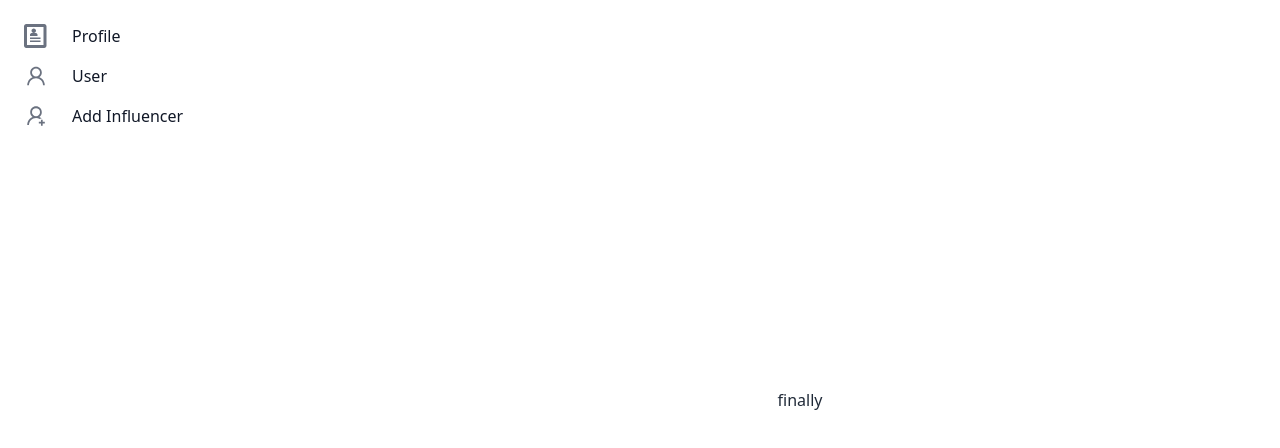
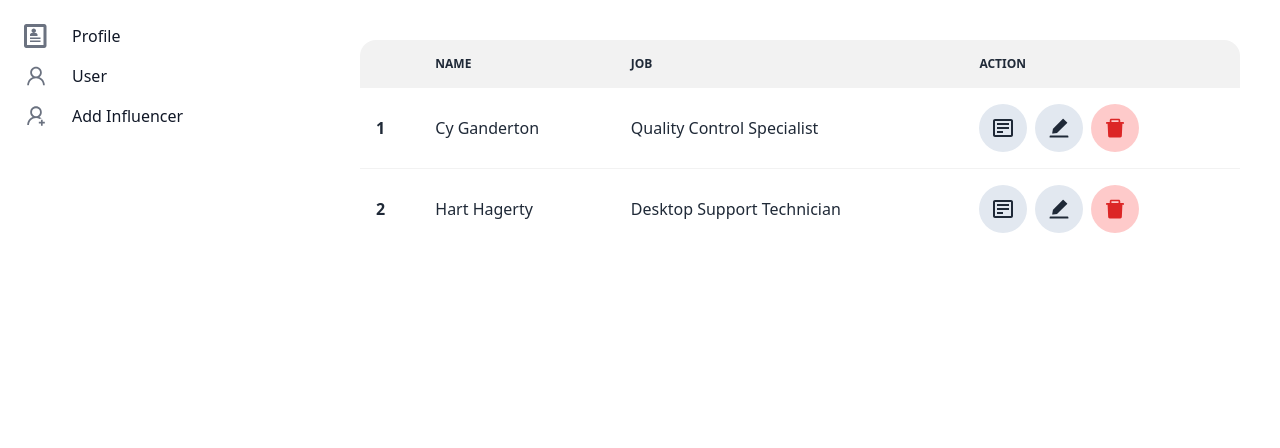
Before and after one commit to mdhasan76/Nerdlogics-Digital, a React (Create React App) app: page / in a window 1280 px wide. Shown: the top 448 px of the page. Built offline with nearby package versions, Linux system fonts and the light colour scheme.

Commit message:
Details modal

```diff
--- /dev/null
+++ b/src/components/InfluencerDetails.js
@@ -0,0 +1,22 @@
+import React from 'react';
+
+const InfluencerDetails = () => {
+    return (
+        <div>
+
+            {/* Put this part before </body> tag */}
+            <input type="checkbox" id="influencer-details" className="modal-toggle" />
+            <div className="modal modal-bottom sm:modal-middle">
+                <div className="modal-box">
+                    <h3 className="font-bold text-lg">Congratulations random Internet user!</h3>
+                    <p className="py-4">You've been selected for a chance to get one year of subscription to use Wikipedia for free!</p>
+                    <div className="modal-action">
+                        <label htmlFor="influencer-details" className="btn">Yay!</label>
+                    </div>
+                </div>
+            </div>
+        </div>
+    );
+};
+
+export default InfluencerDetails;
--- /dev/null
+++ b/src/components/InfluencerList.js
@@ -0,0 +1,51 @@
+import React from 'react';
+import { AiFillDelete, AiFillEdit } from 'react-icons/ai';
+import { BiDetail } from 'react-icons/bi'
+
+const InfluencerList = () => {
+
+
+
+    return (
+        <div className="overflow-x-auto">
+            <table className="table w-full">
+                <thead>
+                    <tr className=''>
+                        <th></th>
+                        <th>Name</th>
+                        <th>Job</th>
+                        <th>Action</th>
+                    </tr>
+                </thead>
+                <tbody>
+                    <tr>
+                        <th>1</th>
+                        <td>Cy Ganderton</td>
+                        <td>Quality Control Specialist</td>
+                        <td>
+
+                            <div className='flex items-center'>
+                            <label htmlFor="influencer-details" className='inline-block text-2xl bg-slate-200 rounded-full p-3 mr-2'><BiDetail /></label>
+                            <button className='text-2xl bg-slate-200 rounded-full p-3 mr-2'><AiFillEdit /></button>
+                            <button className='text-2xl bg-red-200 text-red-600 rounded-full p-3'><AiFillDelete /></button>
+                            </div>
+
+                        </td>
+                    </tr>
+                    <tr>
+                        <th>2</th>
+                        <td>Hart Hagerty</td>
+                        <td>Desktop Support Technician</td>
+                        <td>
+                            <button className='text-2xl bg-slate-200 rounded-full p-3 mr-2'><BiDetail /></button>
+                            <button className='text-2xl bg-slate-200 rounded-full p-3 mr-2'><AiFillEdit /></button>
+                            <button className='text-2xl bg-red-200 text-red-600 rounded-full p-3'><AiFillDelete /></button>
+                        </td>
+                    </tr>
+                </tbody>
+            </table>
+        </div>
+    );
+};
+
+export default InfluencerList;
--- a/src/layout/DashboardLayout.js
+++ b/src/layout/DashboardLayout.js
@@ -7,7 +7,7 @@ const DashboardLayout = () => {
     return (
         <div className="drawer drawer-mobile">
             <input id="my-drawer-2" type="checkbox" className="drawer-toggle" />
-            <div className="drawer-content flex flex-col items-center justify-center">
+            <div className="drawer-content p-10">
                 <Outlet />
                 <label htmlFor="my-drawer-2" className="btn btn-primary drawer-button lg:hidden">Open drawer</label>
 
--- a/src/pages/dashboard/Dashboard.js
+++ b/src/pages/dashboard/Dashboard.js
@@ -1,10 +1,15 @@
 import React from 'react';
+import InfluencerDetails from '../../components/InfluencerDetails';
+import InfluencerList from '../../components/InfluencerList';
 
 const Dashboard = () => {
     return (
-        <div>
-            finally
-        </div>
+        <section>
+            <InfluencerList/>
+
+            {/* Influencer dtails Modal  */}
+            <InfluencerDetails/>
+        </section>
     );
 };
 
```
